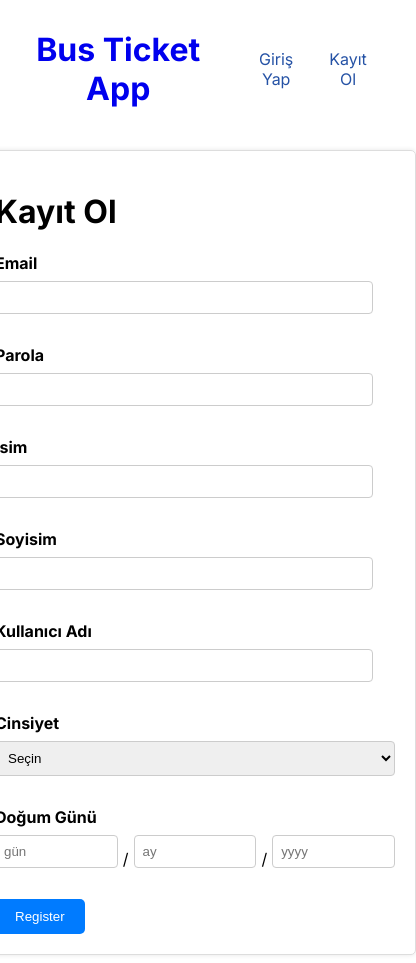
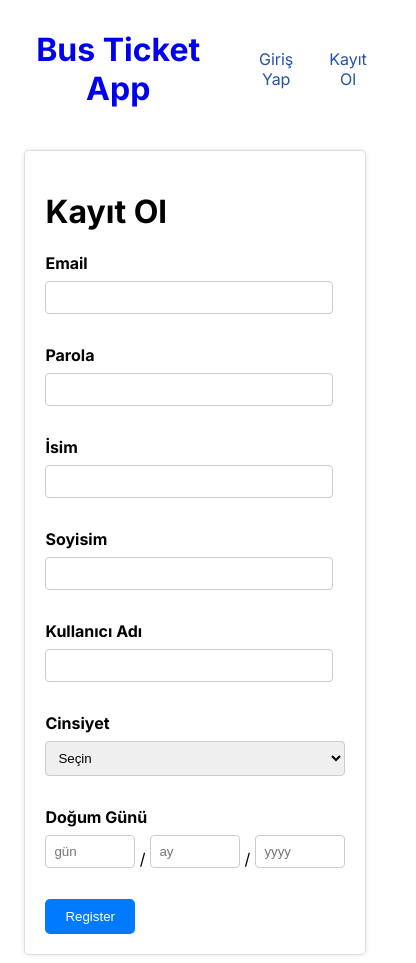
Before and after one commit to aaliboyaci/lojiper-test-case, a Next.js app in the folder lojiper-test-case/: page /register in a window 390 px wide. Shown: the whole page, 416 px wide, since content can reach past the window. Built offline with nearby package versions, Linux system fonts and the light colour scheme.

Commit message:
make ui changes for responsiveness

```diff
--- a/lojiper-test-case/app/register/register.css
+++ b/lojiper-test-case/app/register/register.css
@@ -2,6 +2,8 @@
     display: flex;
     flex-direction: column;
     align-items: center;
+    justify-content: center;
+    min-height: 100vh;
     margin-top: 20px;
 }
 
@@ -9,7 +11,8 @@
     border: 1px solid #ddd;
     padding: 20px;
     border-radius: 5px;
-    width: 400px;
+    width: 80%;
+    max-width: 400px;
     box-shadow: 0px 0px 5px rgba(0, 0, 0, 0.1);
 }
 
```
